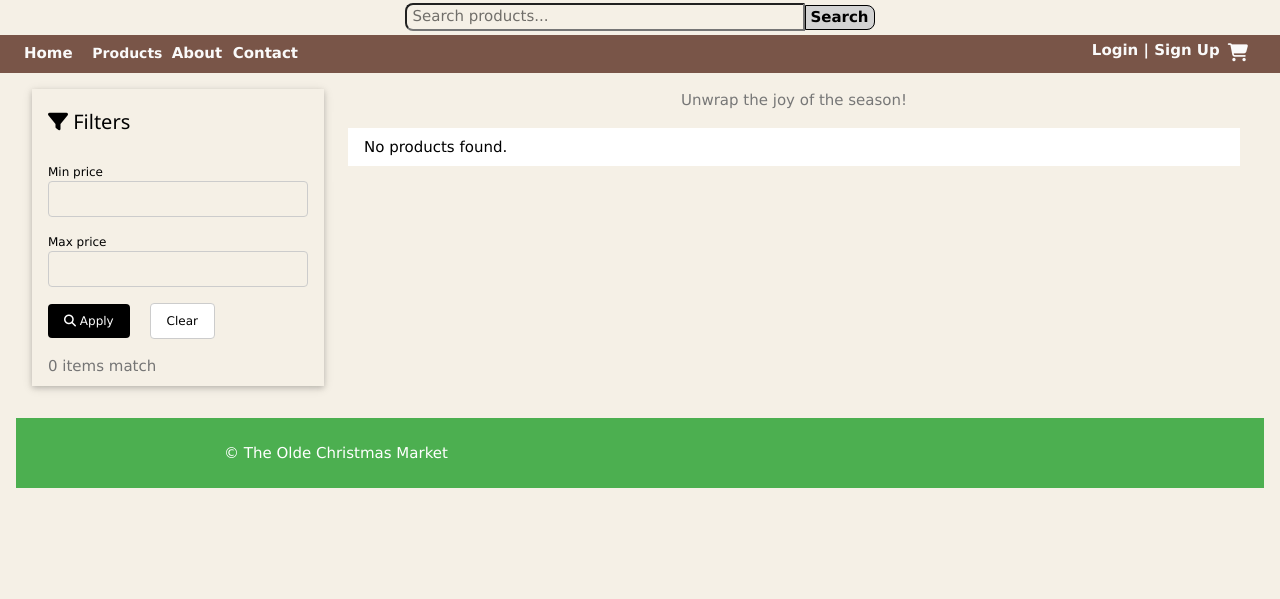
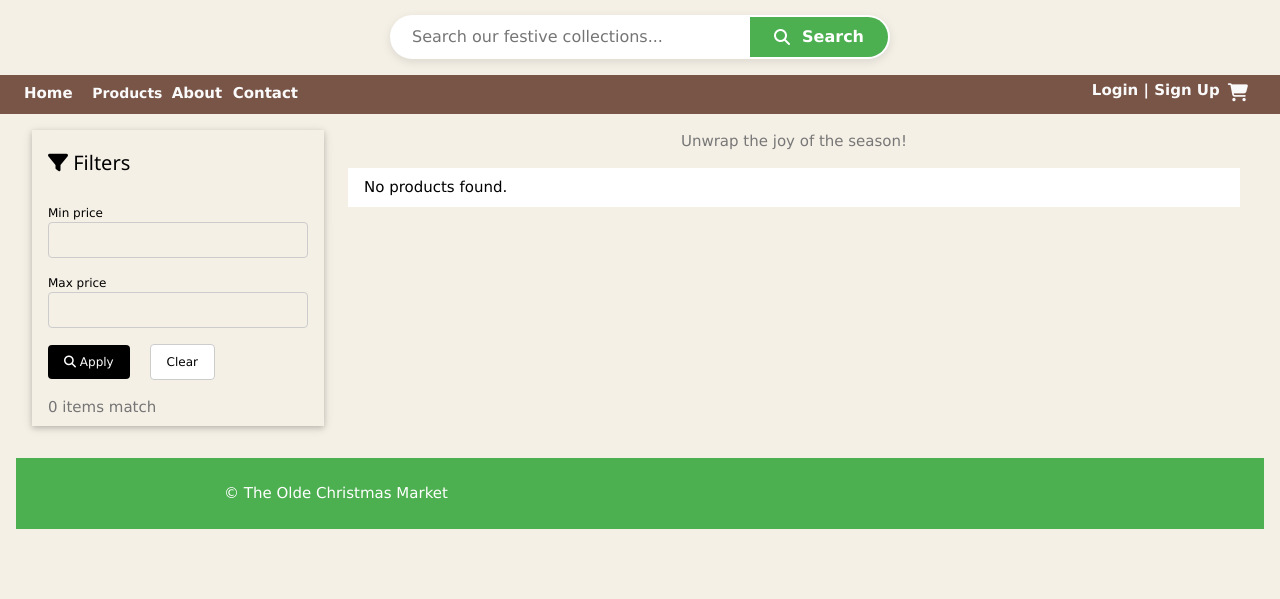
Before and after one commit to ajandris/simpleshop, a Django app: page /products/ in a window 1280 px wide. Shown: the part 201-800 px from the top of the page. Run offline with Django 5.2, Linux system fonts and the light colour scheme; data that the repository does not hold is empty; parts of the project's set-up code (start-up, migrations or seed data) failed here and were passed over; some libraries are stand-ins or nearby versions.

Commit message:
UPDATE search field and button designs

```diff
--- a/static/css/main.css
+++ b/static/css/main.css
@@ -439,38 +439,63 @@ th {
     padding-top: 24px;
 }
 
+#search-wrapper {
+    padding: 16px 8px;
+}
+
 #search-wrapper form {
-    background-color: inherit;
-    width: 100%;
-    text-align: center;
     display: flex;
-    gap: 0;
     justify-content: center;
-    /*border: green 2px solid;*/
+    align-items: center;
+    max-width: 500px;
+    margin: 0 auto;
+    box-shadow: 0 3px 10px rgba(0,0,0,0.1);
+    border-radius: 30px;
+    background: #fff;
+    transition: box-shadow 0.3s ease, border-color 0.3s ease;
+    border: 2px solid transparent;
+    overflow: visible;
+}
+
+#search-wrapper form:focus-within {
+    box-shadow: 0 6px 18px rgba(0,0,0,0.15);
+    border-color: #4CAF50;
 }
 
 #search-wrapper input[type=text] {
-    width: 100%;
-    max-width: 400px;
-    border-top-left-radius: 8px;
-    border-bottom-left-radius: 8px;
-    margin-right: 0;
-    padding-left: 5px;
-    padding-bottom: 1px;
+    flex: 1;
+    margin: 0;
+    border: none !important;
+    padding: 8px 20px;
+    font-size: 16px;
+    outline: none;
+    background: transparent;
+    border-radius: 30px 0 0 30px;
 }
 
 #search-wrapper button[type=submit] {
-    margin-left: 0;
-    border: 0;
+    margin: 0;
+    border: none;
+    cursor: pointer;
+    padding: 8px 24px;
+    font-size: 16px;
+    font-weight: 600;
+    border-radius: 0 30px 30px 0;
+    transition: background-color 0.2s ease, filter 0.2s ease;
+    background-color: #4CAF50;
+    color: white;
+    display: flex;
+    align-items: center;
+    gap: 6px;
 }
 
-#search-wrapper span {
-    background-color: lightgrey;
-    font-weight: bold;
-    border: black solid 1px;
-    padding: 2px 5px 3px 4px;
-    border-top-right-radius: 8px;
-    border-bottom-right-radius: 8px;
+#search-wrapper button[type=submit]:hover {
+    background-color: #388E3C;
+    filter: brightness(1.1);
+}
+
+#search-wrapper button[type=submit]:active {
+    transform: scale(0.98);
 }
 
 .mobile-sidebar {
--- a/templates/products/snippets/search.html
+++ b/templates/products/snippets/search.html
@@ -1,12 +1,15 @@
-            <div class="w3-padding-small w3-center" id="search-wrapper">
+<div class="w3-padding-16 w3-center" id="search-wrapper">
     <form action="{% url 'products' %}" method="get">
         <input
             type="text"
             name="q"
-                                placeholder="Search products..."
+            placeholder="Search our festive collections..."
             value="{{ search_criteria|default:'' }}"
             minlength="3"
+            autocomplete="off"
         >
-                            <button type="submit"><span>Search</span></button>
+        <button type="submit" class="w3-green w3-hover-opacity" title="Search">
+            <i class="fa-solid fa-magnifying-glass background-color-inherit"></i><span class="w3-hide-small" style="font-size: inherit; background: none; border: none; padding: 0; color: inherit; margin-left: 6px;">Search</span>
+        </button>
     </form>
             </div>
```
Lines whose indentation alone changed are shown as unchanged.
